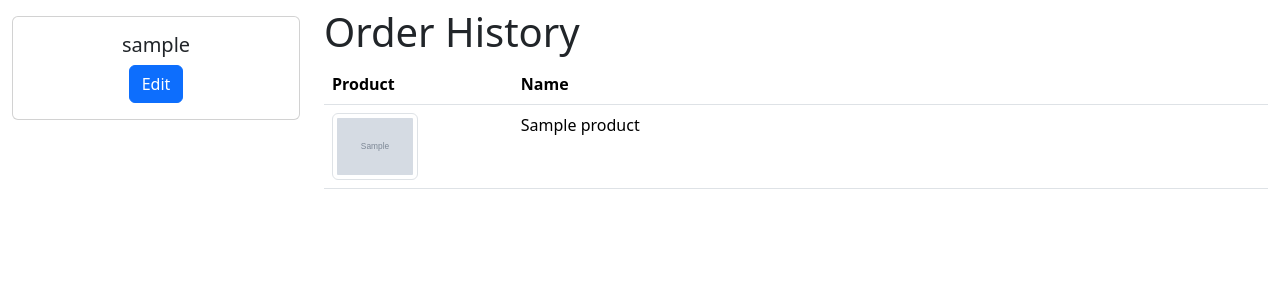
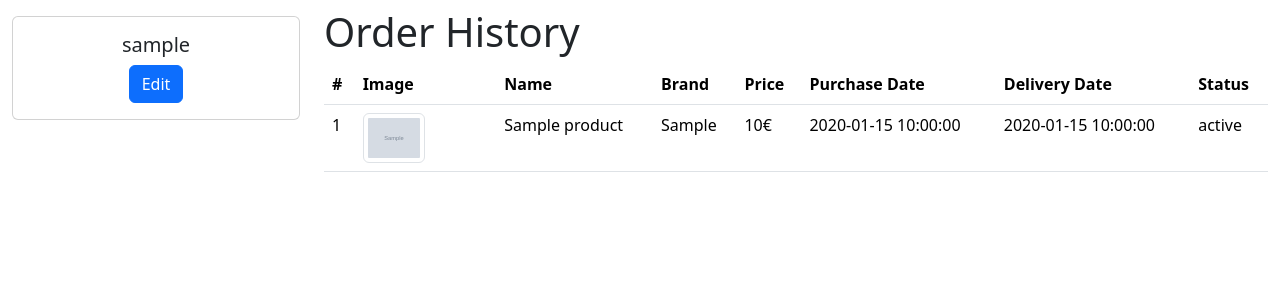
Before and after one commit to mochiSDK/UniDesk, a PHP site: page /customer_profile.php in a window 1280 px wide. Shown: the part 56-356 px from the top of the page. Run offline with PHP 8.4, Linux system fonts and the light colour scheme; the visitor is signed in with stand-in values (Sample User, id 1); tables that the repository leaves empty or names only in its code hold one stand-in row (values such as "Sample post"); grey boxes marked "Sample" are stand-in pictures.

Commit message:
Improved order history in profile page

```diff
--- a/db/database_helper.php
+++ b/db/database_helper.php
@@ -58,7 +58,7 @@ class DatabaseHelper {
         if ($email == "" or $email == null) {
             die("The provided email is empty or null.");
         }
-        $query = "SELECT p.Picture, p.Name
+        $query = "SELECT o.OrderId, p.Picture, p.Name, p.Brand, p.Price, o.PurchaseDate, o.DeliveryDate, o.Status
             FROM ONLINE_ORDERS o
             JOIN includes i ON o.OrderId = i.OrderId
             JOIN PRODUCTS p ON i.ProductId = p.ProductId
--- a/templates/profile.php
+++ b/templates/profile.php
@@ -70,17 +70,27 @@
         <table class="table">
           <thead>
             <tr>
-              <th scope="col" style="width: 20%;">Product</th>
+              <th scope="col">#</th>
+              <th scope="col" style="width: 15%;">Image</th>
               <th scope="col">Name</th>
+              <th scope="col">Brand</th>
+              <th scope="col">Price</th>
+              <th scope="col">Purchase Date</th>
+              <th scope="col">Delivery Date</th>
+              <th scope="col">Status</th>
             </tr>
           </thead>
           <tbody>
             <?php foreach ($templateParams["productHistory"] as $product): ?>
               <tr>
-                <td>
-                  <img src="<?php echo $product["Picture"]; ?>" class="img-thumbnail w-50" alt="...">
-                </td>
+                <td><?php echo $product["OrderId"]; ?></td>
+                <td><img src="<?php echo $product["Picture"]; ?>" class="img-thumbnail w-50" alt="..."></td>
                 <td><?php echo $product["Name"]; ?></td>
+                <td><?php echo $product["Brand"]; ?></td>
+                <td><?php echo $product["Price"]; ?>€</td>
+                <td><?php echo $product["PurchaseDate"]; ?></td>
+                <td><?php echo $product["DeliveryDate"]; ?></td>
+                <td><?php echo $product["Status"]; ?></td>
               </tr>
             <?php endforeach; ?>
           </tbody>
```
